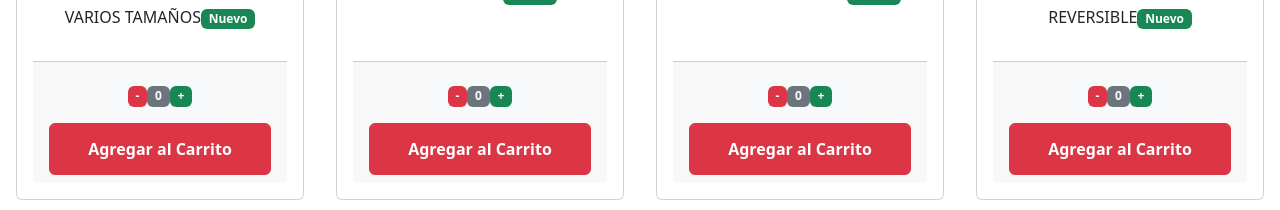
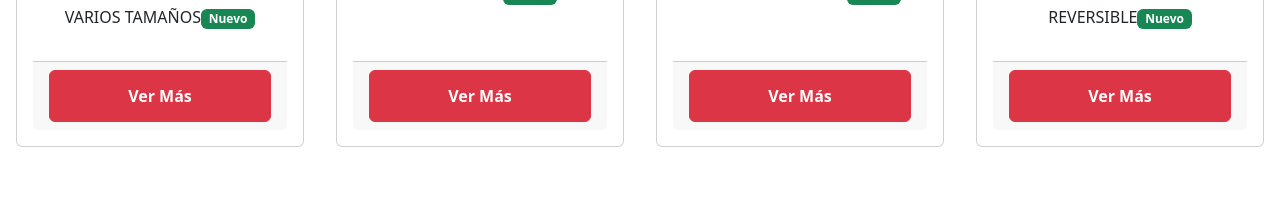
Before and after one commit to geralbm/ecommercePetsCoder, a React (Vite) app: page / in a window 1280 px wide. Shown: the part 500-710 px from the top of the page. Built offline with nearby package versions, Linux system fonts and the light colour scheme.

Commit message:
funcionBotonComprar

```diff
--- a/src/asyncMock/data.jsx
+++ b/src/asyncMock/data.jsx
@@ -5,7 +5,7 @@ const producto = [
         id:'01',
         nombre:'CAMA MOISES ARTESANAL',
         descripcion:'CAMA MOISES ARTESANAL - PARA PERROS & GATOS - VARIOS TAMAÑOS',
-        stock:'50',
+        stock:'0',
         categoria:'ofertas',
         img:'https://i.postimg.cc/wTQC7cfV/Card-Home1.jpg',
         precio:120000,
--- a/src/components/CardHome.jsx
+++ b/src/components/CardHome.jsx
@@ -20,10 +20,10 @@ const CardHome = ({producto})=> {
           <p bg="success" className="text-center"> {producto.descripcion}<Badge bg="success">Nuevo</Badge></p>
         </Card.Body>
         <Card.Footer>
-          <ItemCount stock={producto.stock}/>
+
           <Link  className="d-flex justify-content-center btn btn-danger" to={`/ItemDetail/${producto.id}`}>
-                <Button  className= 'd-block mx-auto' variant="danger"><strong>Agregar al Carrito</strong> </Button>
-
+                <Button  className= 'd-block mx-auto' variant="danger"><strong>Ver Más</strong>
+                </Button>
           </Link>
 
         </Card.Footer>
--- a/src/components/IniciarSesion.jsx
+++ b/src/components/IniciarSesion.jsx
@@ -1,9 +1,24 @@
-import React from 'react'
+import React, { useState } from 'react'
 import Button from 'react-bootstrap/Button';
 import Form from 'react-bootstrap/Form';
 import {Link} from 'react-router-dom';
 import Badge from 'react-bootstrap/Badge';
+
+
 const IniciarSesion = () => {
+  const [usuario, setUsuario] = useState('')
+
+  //Funcion para esuchar el evento del formulario
+  // => la funcion recive el evento y este evento puede ser por partes.
+
+  const usuarioHandler = (e) => {
+    //console.log (e, 'evento')
+    //console.log (e.target, 'el evento target en el input')
+   // console.log (e.target.value, 'el valor en si del evento')
+
+    //Capturar el eventoy guardarlo en un estado => se guarda en usuario
+    setUsuario (e.target.value)
+  }
   return (
     <div>
 
@@ -14,7 +29,8 @@ const IniciarSesion = () => {
 
       <Form.Group className="mb-3" controlId="formBasicEmail">
         <Form.Label style={{fontWeight:'bolder', letterSpacing:'2px'}}>USUARIO</Form.Label>
-        <Form.Control style={{fontSize:'13px',fontStyle: 'italic'}}type="email" placeholder="Ingresar el email." />
+        <Form.Control style={{fontSize:'13px',fontStyle: 'italic'}}type="email" placeholder="Ingresar el email."  onChange={usuarioHandler}/>
+
         <Form.Text style={{fontStyle: 'italic', fontSize:'12px',fontWeight:'bolder'}}className="text-muted">
           Nunca compartiremos tu correo electrónico.
         </Form.Text>
--- a/src/components/ItemCount.jsx
+++ b/src/components/ItemCount.jsx
@@ -1,11 +1,12 @@
 //Uso de Hook -  USE STATE REACT
 import { useState} from "react";
 import Badge from 'react-bootstrap/Badge';
+import Button from 'react-bootstrap/Button';
 
 
 
 //Declaracion de Hook
-const ItemCount = ({stock}) => {
+const ItemCount = ({stock,onAdd}) => {
     const [counter, setCounter] = useState(0)
 
 
@@ -23,13 +24,19 @@ const ItemCount = ({stock}) => {
         }
     }
 
+ const comprar = ()=> {
+    onAdd(counter)
+ }
     return (
         <div className="w-50 mx-auto bg-light p-3 d-flex justify-content-center align-items-center">
             <Badge bg="danger"  onClick={restar}>-</Badge>
             <Badge bg="secondary">{counter}</Badge>
             <Badge bg="success" onClick={sumar}>+</Badge>
+            <Button  className= 'd-block mx-auto' variant="danger" onClick={comprar} disabled={counter === 0 || stock === 0 }><strong>Comprar</strong>
+            </Button>
+        </div>
 
-        </div>
+
     )
 }
 export default ItemCount;
--- a/src/components/ItemDetail.jsx
+++ b/src/components/ItemDetail.jsx
@@ -7,6 +7,10 @@ import ItemCount from './ItemCount';
 import { Link } from 'react-router-dom';
 
 const ItemDetail = ({detail}) => {
+    const onAdd = (cantidad) => {
+      console.log(`Agregaste ${cantidad} unidades del producto ${detail.nombre}`)
+    }
+
 
   return (
     <div>
@@ -27,8 +31,7 @@ const ItemDetail = ({detail}) => {
           <p style={{color:'grey'}} bg="success" className="text-center"><strong>Tamaño:</strong>  {detail.tamaño}</p>
         </Card.Body>
         <Card.Footer style={{textAlign:'center'}} >
-          <ItemCount stock={detail.stock}/>
-          <Link className='btn btn-danger' to={`/ItemDetail/${detail.id}`}  variant="danger"><strong>Comprar</strong></Link>
+          <ItemCount stock={detail.stock} onAdd={onAdd}/>
         </Card.Footer>
       </Card>
     </CardGroup>
```
